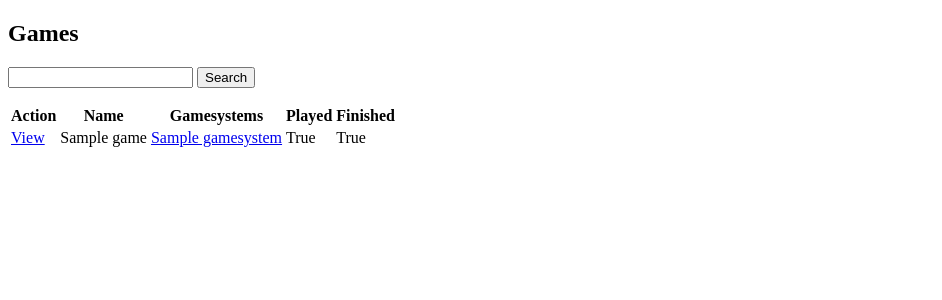
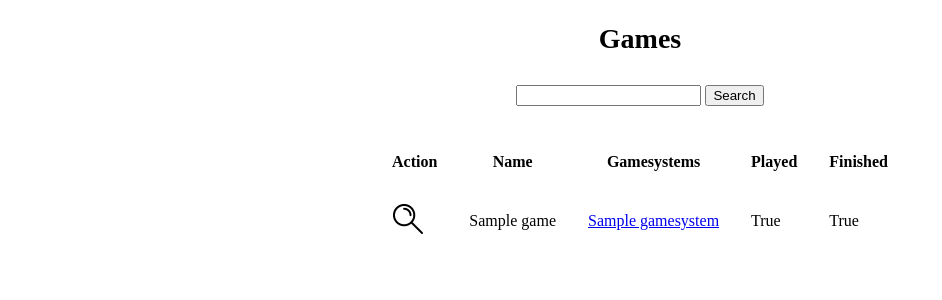
Before and after one commit to balle/py-game-collection, a Django app: page / in a window 1280 px wide. Shown: the top 300 px of the page, without its empty margins (0-942 px from the left). Run offline with Django 3.2, Linux system fonts and the light colour scheme; tables that the repository leaves empty hold one stand-in row (values such as "Sample post").

Commit message:
better templates + css support

```diff
--- /dev/null
+++ b/gaming/static/css/style.css
@@ -0,0 +1,43 @@
+body {
+    background-color: #ffffff;
+    color: #000000;
+}
+
+footer {
+    font-size: 10px;
+}
+
+img {
+    max-width: 100%;
+}
+
+@media screen and (min-width: 800px) {
+    header {
+        font-size: 28px;
+        font-weight: bold;
+        text-align: center;
+        padding: 15px;
+    }
+
+    nav {
+        text-align: left;
+    }
+
+    .search {
+        text-align: center;
+        padding: 15px;
+    }
+
+    main, table {
+        margin-left: auto;
+        margin-right: auto;
+    }
+
+    main, th, td {
+        padding: 15px;
+    }
+
+    footer {
+        text-align: right;
+    }
+}
--- /dev/null
+++ b/gaming/templates/base.html
@@ -0,0 +1,36 @@
+{% load static %}
+
+<!DOCTYPE html>
+<html>
+  <head>
+    <link rel="stylesheet" href="{% static 'css/style.css' %}">
+    <title>Py Game Collection</title>
+  </head>
+
+  <body>
+    <header>
+      {% block header %}{% endblock %}
+    </header>
+
+    <div class="search">
+      <form action="{% url "search" %}" method="post">
+          {% csrf_token %}
+          <input type="text" name="search_string"/>
+          <input type="submit" value="Search"/>
+      </form>
+    </div>
+
+
+<!--
+  <nav><a>Link1|</a><a>Link2</a></nav>
+-->
+
+  <main>
+    {% block content %}{% endblock %}
+  </main>
+
+<!--
+    <footer>Dies ist die Fussnote</footer>
+-->
+  </body>
+</html>
--- a/gaming/templates/game/list.html
+++ b/gaming/templates/game/list.html
@@ -1,22 +1,11 @@
-<!DOCTYPE html>
-<html>
-  <head>
-    <title>Py Game Collection</title>
-  </head>
-  <body>
-    <h2>Games</h2>
-    <!--
-    <nav><a>Link1|</a><a>Link2</a></nav>
-    -->
+{% extends "base.html" %}
+{% load static %}
 
-    <p>
-        <form action="{% url "search" %}" method="post">
-            {% csrf_token %}
-            <input type="text" name="search_string"/>
-            <input type="submit" value="Search"/>
-        </form>
-    </p>
+{% block header %}
+Games
+{% endblock %}
 
+{% block content %}
     {% if not games %}
     <p>No games matched the search string.</p>
     {% else %}
@@ -24,13 +13,13 @@
         <tr>
             <th>Action</th>
             <th>Name</th>
-            <th>Gamesystems</td>
+            <th>Gamesystems</th>
             <th>Played</th>
             <th>Finished</th>
         </tr>
       {% for game in games %}
         <tr>
-            <td><a href="{% url 'detail' game.id %}">View</a></td>
+            <td><a href="{% url 'detail' game.id %}"><img src="{% static 'img/magnifier.png' %}"" alt='view'/></a></td>
             <td>{{ game.name }}</td>
             <td>
                 {% for gamesystem in game.gamesystems.all %}
@@ -43,8 +32,4 @@
         {% endfor %}
     </table>
     {% endif %}
-<!--
-    <footer>Dies ist die Fussnote</footer>
--->
-  </body>
-</html>
+{% endblock %}
--- a/py_game_collection/settings.py
+++ b/py_game_collection/settings.py
@@ -26,7 +26,7 @@ choices = string.ascii_letters + string.digits + "<>()[]*?@!#~,.;"
 SECRET_KEY = "".join(secrets.choice(choices) for n in range(100))
 
 # SECURITY WARNING: don't run with debug turned on in production!
-DEBUG = False
+DEBUG = True
 
 ALLOWED_HOSTS = ["127.0.0.1"]
 
@@ -122,3 +122,7 @@ USE_TZ = True
 # https://docs.djangoproject.com/en/2.2/howto/static-files/
 
 STATIC_URL = '/static/'
+
+STATICFILES_DIRS = [
+    os.path.join(BASE_DIR, "static"),
+]
--- a/py_game_collection/urls.py
+++ b/py_game_collection/urls.py
@@ -15,8 +15,10 @@ Including another URLconf
 """
 from django.contrib import admin
 from django.urls import path, include
+from django.conf import settings
+from django.conf.urls.static import static
 
 urlpatterns = [
     path('admin/', admin.site.urls),
     path('', include('gaming.urls')),
-]
+] + static(settings.STATIC_URL, document_root=settings.STATIC_ROOT)
```
Also changed, not shown: gaming/templates/game/detail.html (+7 -9 lines), gaming/templates/gamesystem/detail.html (+7 -9 lines), README.md, gaming/static/img/magnifier.png (added).
